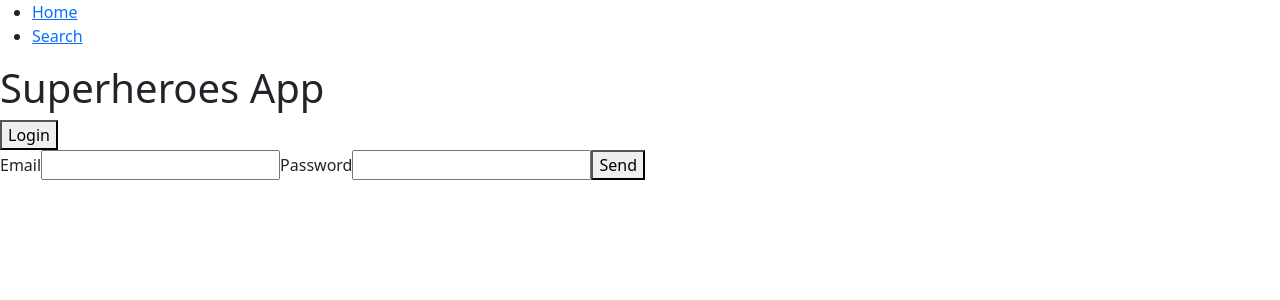
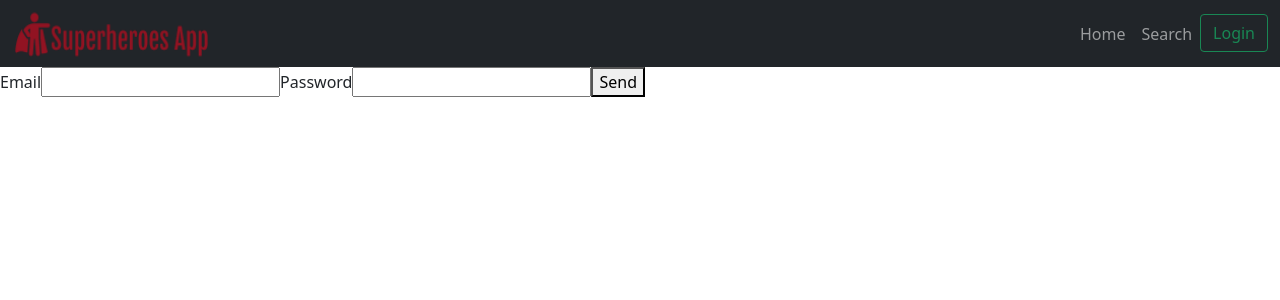
Before and after one commit to JAMorello/superheroes-app, a React (Create React App) app: page /login in a window 1280 px wide. Shown: the top 300 px of the page. Built offline with nearby package versions, Linux system fonts and the light colour scheme.

Commit message:
Add styling to Header component

```diff
--- a/src/components/Header.js
+++ b/src/components/Header.js
@@ -1,6 +1,8 @@
 import { Link, useHistory } from "react-router-dom";
+import Logo from "../images/Logo.png";
+import { GiHamburgerMenu } from "react-icons/gi";
 
-const Header = ({ token, setResponse }) => {
+const Header = ({ token, setResponse, currentPage }) => {
   const history = useHistory(); // To redirect
 
   // LOGOUT
@@ -18,24 +20,69 @@ const Header = ({ token, setResponse }) => {
     - and the button that takes the user to the login page (that same button turns to a Logout one if the user is already loged)
   */
   return (
-    <div>
-      <nav>
-        <ul>
-          <li>
-            <Link to="/home">Home</Link>
-          </li>
-          <li>
-            <Link to="/search">Search</Link>
-          </li>
-        </ul>
-      </nav>
-      <h1>Superheroes App</h1>
-      {!token ? (
-        <button onClick={() => history.push("/login")}>Login</button>
-      ) : (
-        <button onClick={handleLogout}>Logout</button>
-      )}
-    </div>
+    <nav className="navbar navbar-expand-sm navbar-dark bg-dark">
+      <div className="container-fluid">
+        <button
+          className="navbar-toggler"
+          type="button"
+          data-bs-toggle="collapse"
+          data-bs-target="#togglerMenu"
+          aria-controls="togglerMenu"
+          aria-expanded={false}
+          aria-label="Toggle navigation"
+        >
+          <GiHamburgerMenu />
+        </button>
+        <Link to="/home">
+          <img
+            src={Logo}
+            alt="Superheroes App"
+            width="200"
+            height="50"
+            className="d-inline-block align-text-top"
+          />
+        </Link>
+        <div className="collapse navbar-collapse" id="togglerMenu">
+          <ul className="navbar-nav ms-auto">
+            <li className="nav-item text-light">
+              <Link
+                to="/home"
+                className={`nav-link ${currentPage === "Home" ? "active" : ""}`}
+              >
+                Home
+              </Link>
+            </li>
+            <li className="nav-item text-light">
+              <Link
+                to="/search"
+                className={`nav-link ${
+                  currentPage === "Search" ? "active" : ""
+                }`}
+              >
+                Search
+              </Link>
+            </li>
+            <li className="nav-item">
+              {!token ? (
+                <button
+                  onClick={() => history.push("/login")}
+                  className="btn btn-outline-success"
+                >
+                  Login
+                </button>
+              ) : (
+                <button
+                  onClick={handleLogout}
+                  className="btn btn-outline-success"
+                >
+                  Logout
+                </button>
+              )}
+            </li>
+          </ul>
+        </div>
+      </div>
+    </nav>
   );
 };
 
--- a/src/components/Home.js
+++ b/src/components/Home.js
@@ -1,19 +1,26 @@
-import {useState} from "react"
+import { useState } from "react";
 import TeamList from "./Team/TeamList";
-import TeamStats from "./Team/TeamStats"
-import HeroDetail from "./Team/HeroDetail"
+import TeamStats from "./Team/TeamStats";
+import HeroDetail from "./Team/HeroDetail";
 import useToken from "../customHooks/useToken";
 
-const Home = ({ team, removeFromTeam }) => {
+const Home = ({ team, removeFromTeam, setCurrentPage }) => {
   // Check if token from login exist. If not, redirect.
   useToken();
-
-  const [showDetails, setShowDetails] = useState(null)
+  setCurrentPage("Home");
+  const [showDetails, setShowDetails] = useState(null);
 
   return (
-    <>{team && <TeamStats team={team}/>}
-    {team && <TeamList team={team} removeFromTeam={removeFromTeam} setShowDetails={setShowDetails}/>}
-    {showDetails && <HeroDetail hero={showDetails}/>}
+    <>
+      {team && <TeamStats team={team} />}
+      {team && (
+        <TeamList
+          team={team}
+          removeFromTeam={removeFromTeam}
+          setShowDetails={setShowDetails}
+        />
+      )}
+      {showDetails && <HeroDetail hero={showDetails} />}
     </>
   );
 };
--- a/src/components/Login.js
+++ b/src/components/Login.js
@@ -3,12 +3,14 @@ import { Formik, Field, Form, ErrorMessage } from "formik";
 import { useHistory } from "react-router-dom";
 import { postLogin } from "../api/petitions";
 
-const Login = ({ setResponse }) => {
+const Login = ({ setResponse, setCurrentPage }) => {
   // State to control the "Send" button. Disable when is submiting a HTTP
   // petition
   const [isDisabled, setIsDisabled] = useState(false);
 
   let history = useHistory(); // To redirect
+
+  setCurrentPage("Login");
 
   return (
     <Formik
--- a/src/components/Search.js
+++ b/src/components/Search.js
@@ -8,9 +8,11 @@ const Search = ({
   addToTeam,
   checkExistence,
   checkAlignment,
+  setCurrentPage,
 }) => {
   // Check if token from login exist. If not, redirect.
   useToken();
+  setCurrentPage("Search");
 
   return (
     <>
```
